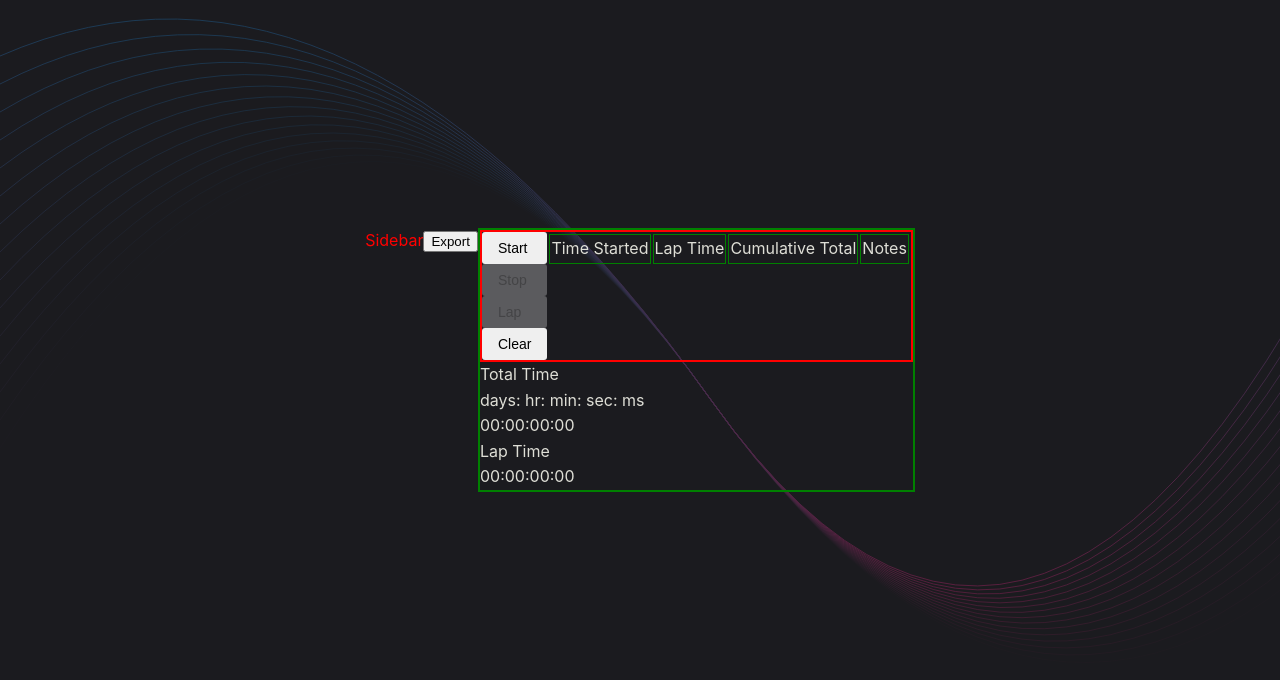
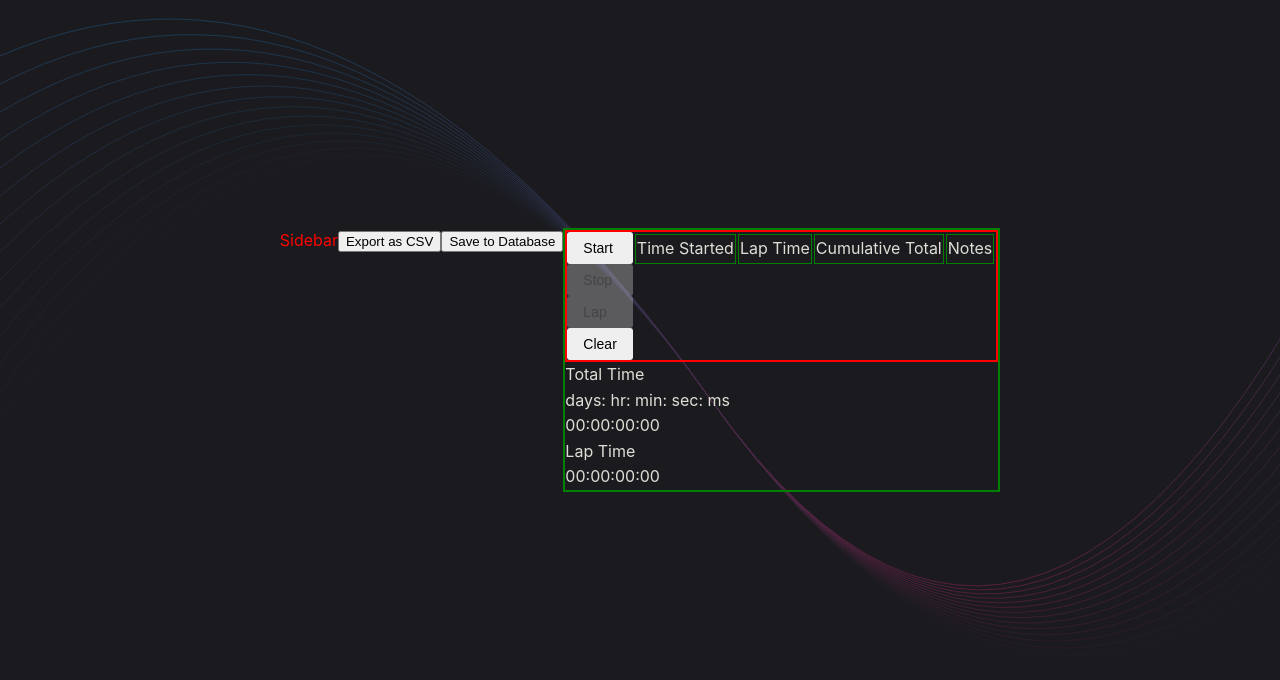
Before and after one commit to serverizzo/TimeTrackingApp, a React (Vite) app: page /#/ in a window 1280 px wide. Shown: the top 680 px of the page. Built offline with nearby package versions, Linux system fonts and the light colour scheme.

Commit message:
add infrastructure to save to database; Need to refactor how laps are updated so that we do not need to keep making converstions from ms to human readible time

```diff
--- a/src/preload/index.d.ts
+++ b/src/preload/index.d.ts
@@ -1,10 +1,12 @@
 import { ElectronAPI } from '@electron-toolkit/preload'
+import { LapRow } from 'src/shared/databasetypes/LapRow'
 
 declare global {
   interface Window {
     electron: ElectronAPI
     api: {
       saveCsv: (csvContent: string, dateStr: string) => Promise<void>
+      insertLaps: (laps: LapRow[]) => Promise<void>
     }
   }
 }
--- a/src/preload/index.ts
+++ b/src/preload/index.ts
@@ -1,10 +1,12 @@
 import { contextBridge, ipcRenderer } from 'electron'
 import { electronAPI } from '@electron-toolkit/preload'
+import { LapRow } from '../shared/databasetypes/LapRow'
 
 // Custom APIs for renderer
 const api = {
   saveCsv: (csvContent: string, dateStr: string) =>
-    ipcRenderer.invoke('save-csv', csvContent, dateStr)
+    ipcRenderer.invoke('save-csv', csvContent, dateStr),
+  insertLaps: (laps: LapRow[]) => ipcRenderer.invoke('insert-laps', laps)
 }
 
 // Use `contextBridge` APIs to expose Electron APIs to
--- a/src/renderer/src/components/general/Sidebar.tsx
+++ b/src/renderer/src/components/general/Sidebar.tsx
@@ -1,12 +1,21 @@
 import { useStopwatch } from '@renderer/context/stopwatchcontext'
 import React from 'react'
+import { LapRow } from 'src/shared/databasetypes/LapRow'
 
 export default function Sidebar() {
-  const { saveToCSV } = useStopwatch()
+  const { saveToCSV, laps } = useStopwatch()
+
+  const saveToDatabase = async (laps: LapRow[]) => {
+    console.log('clicked save to database')
+
+    await window.api.insertLaps(laps)
+  }
+
   return (
     <div style={styles.tempColor}>
       Sidebar
-      <button onClick={saveToCSV}>Export</button>
+      <button onClick={saveToCSV}>Export as CSV</button>
+      <button onClick={() => saveToDatabase(laps)}>Save to Database</button>
     </div>
   )
 }
--- a/src/renderer/src/context/stopwatchcontext.tsx
+++ b/src/renderer/src/context/stopwatchcontext.tsx
@@ -1,5 +1,6 @@
 import React, { useRef, useState } from 'react'
 import { createContext, useContext, ReactNode } from 'react'
+import { LapRow } from 'src/shared/databasetypes/LapRow'
 
 interface StopwatchContextType {
   elapsedGlobalTime: number
@@ -8,7 +9,7 @@ interface StopwatchContextType {
   start: () => void
   stop: () => void
   clear: () => void
-  laps: LapRows[]
+  laps: LapRow[]
   lap: (defaultNote?: string) => void
   millisecondsToTime: (ms: number) => StopWatchTime
   convertToTime: (time: StopWatchTime) => React.JSX.Element
@@ -16,13 +17,13 @@ interface StopwatchContextType {
   saveToCSV: () => Promise<void>
 }
 
-interface LapRows {
-  id: number
-  timestarted: string
-  lapTime: number
-  cumulativeTotal: number
-  note: string
-}
+// interface LapRows {
+//   id: number
+//   timestarted: string
+//   lapTime: number
+//   cumulativeTotal: number
+//   note: string
+// }
 
 export interface StopWatchTime {
   days: number
@@ -38,7 +39,7 @@ export function StopwatchProvider({ children }: { children: ReactNode }) {
   const [elapsedGlobalTime, setElapsedGlobalTime] = useState(0)
   const [elapsedLapTime, setElapsedLapTime] = useState(0)
   const [isTimerRunning, setIsTimerRunning] = useState(false)
-  const [laps, setLaps] = useState<LapRows[]>([])
+  const [laps, setLaps] = useState<LapRow[]>([])
 
   const intervalRef = useRef<NodeJS.Timeout | null>(null)
   const startTimeRef = useRef<number>(0)
@@ -101,6 +102,12 @@ export function StopwatchProvider({ children }: { children: ReactNode }) {
           second: '2-digit',
           hour12: true
         }),
+        date:
+          new Date().getFullYear().toString() +
+          '-' +
+          (new Date().getMonth() + 1).toString() +
+          '-' +
+          new Date().getDate().toString(),
         lapTime: elapsedLapTime,
         cumulativeTotal: elapsedGlobalTime,
         note: defaultNote
--- a/src/shared/databasetypes/LapRow.ts
+++ b/src/shared/databasetypes/LapRow.ts
@@ -1,4 +1,5 @@
 export interface LapRow {
+  id: number // not used for the db, it's just for react rendering purposes.
   timestarted: string
   date: string
   lapTime: number
```
